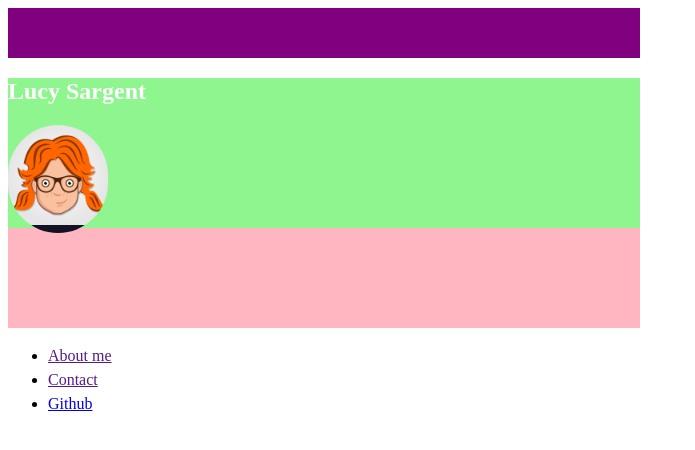
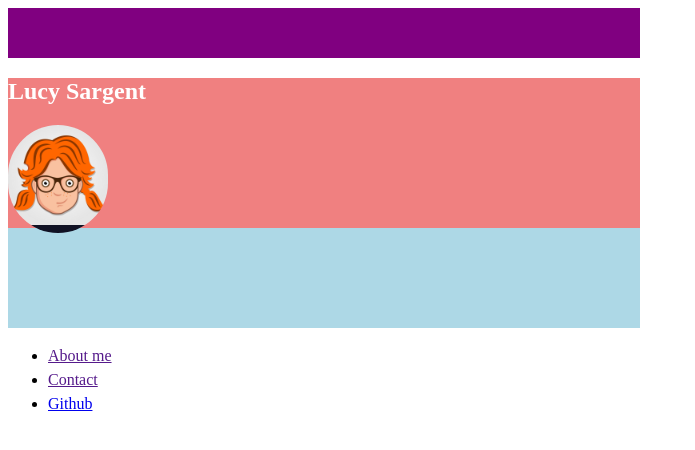
Before and after one commit to LucySargent/playground, a website built with Parcel: page index.html in a window 1280 px wide. Shown: the whole page, without its empty margins (0-695 px from the left). Built offline with nearby package versions, Linux system fonts and the light colour scheme.

Commit message:
changed div colors

```diff
--- a/styles.css
+++ b/styles.css
@@ -11,13 +11,13 @@ header {
 .about-me {
   width: 50%;
   height: 150px;
-  background-color: rgb(143, 245, 143);
+  background-color: lightcoral;
 }
 
 section {
   width: 50%;
   height: 100px;
-  background-color: lightpink;
+  background-color: lightblue;
 }
 
 .avatar {
```
